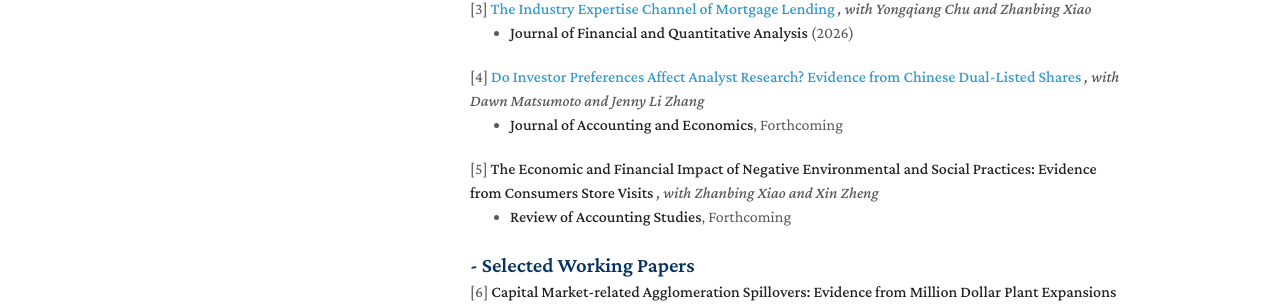
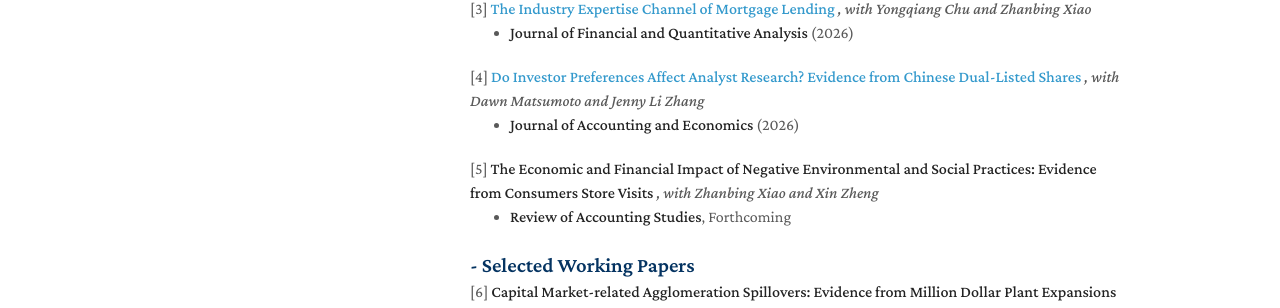
Before and after one commit to yuxiang-zheng/yuxiang-zheng.github.io, a Jekyll site: the page built from index.md, in a window 1280 px wide and 1386 px high. Shown: the part 660-968 px from the top of the window. Built offline with Jekyll 4.4.1, drawn with Linux system fonts in a browser that asks for light colours; a style sheet for code colours, icons or effects is not loaded; our own code applies the rules of GitHub Pages for plain Markdown files.

Commit message:
Update publication-subsection.md

```diff
--- a/_includes/publication-subsection.md
+++ b/_includes/publication-subsection.md
@@ -51,7 +51,7 @@
   <em>, with Dawn Matsumoto and Jenny Li Zhang</em>
 </div>
 <ul>
-  <li><strong>Journal of Accounting and Economics</strong>, Forthcoming</li>
+  <li><strong>Journal of Accounting and Economics</strong> (2026)</li>
 </ul>
 
 <div class="title">
```
